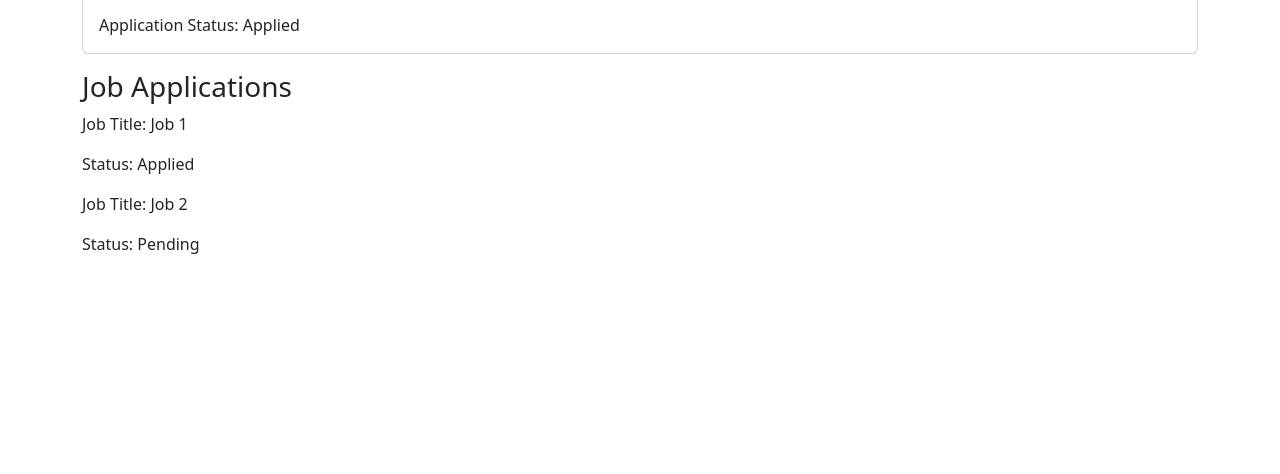
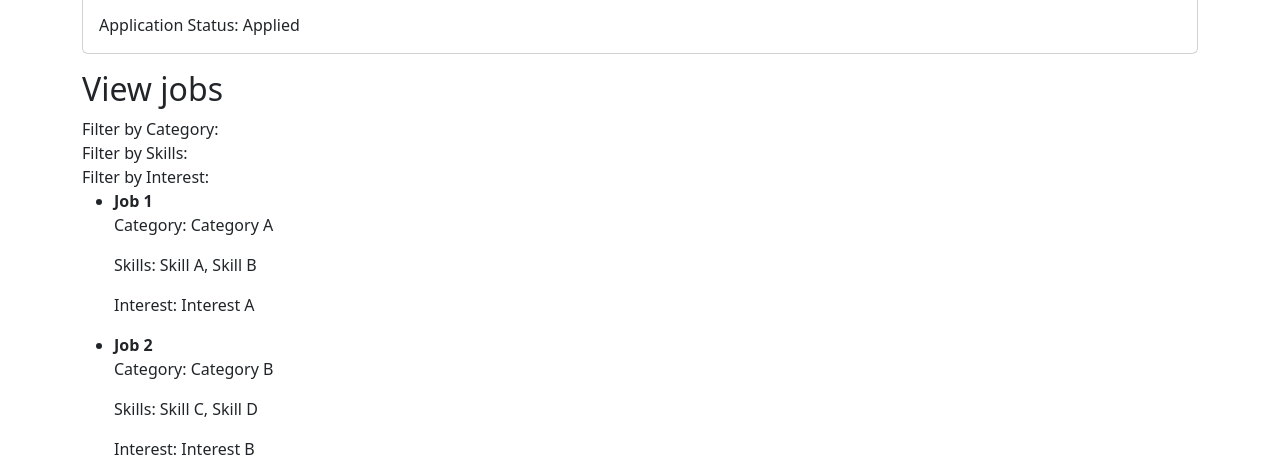
Before and after one commit to Swahilipot-Hub-Developers/fursa2.0-web, a Next.js app: page /jobseeker/dashboard in a window 1280 px wide. Shown: the part 391-865 px from the top of the page. Before the commit the page ends 800 px from the top, so only its background shows below. Built offline with nearby package versions, Linux system fonts and the light colour scheme.

Commit message:
job filter and application status

```diff
--- a/src/components/jobApplications.js
+++ b/src/components/jobApplications.js
@@ -1,19 +1,36 @@
-// components/JobApplications.js
+// components/JobApplicationsSection.js
 import React from 'react';
+import styled from 'styled-components';
 
-const JobApplications = ({ applications }) => {
+const JobApplicationsSectionWrapper = styled.div`
+  /* Add your JobApplicationsSection styles here */
+`;
+
+const ApplicationList = styled.ul`
+  /* Add application list styles here */
+`;
+
+const ApplicationItem = styled.li`
+  /* Add application item styles here */
+`;
+
+const JobApplicationsSection = ({ applications }) => {
   return (
-    <div>
-      <h3>Job Applications</h3>
-      {applications.map((application, index) => (
-        <div key={index}>
-          <p>Job Title: {application.jobTitle}</p>
-          <p>Status: {application.status}</p>
-          {/* Add more details or actions if needed */}
-        </div>
-      ))}
-    </div>
+    <JobApplicationsSectionWrapper>
+      <h2>View job applications and their status</h2>
+
+      {/* Display application list */}
+      <ApplicationList>
+        {applications.map((application) => (
+          <ApplicationItem key={application.jobTitle}>
+            <strong>{application.jobTitle}</strong>
+            <p>Status: {application.status}</p>
+            {/* Add more application details as needed */}
+          </ApplicationItem>
+        ))}
+      </ApplicationList>
+    </JobApplicationsSectionWrapper>
   );
 };
 
-export default JobApplications;
+export default JobApplicationsSection;
--- /dev/null
+++ b/src/components/jobSection.js
@@ -0,0 +1,58 @@
+// components/JobSection.js
+import React from 'react';
+import styled from 'styled-components';
+
+const JobSectionWrapper = styled.div`
+  /* Add your JobSection styles here */
+`;
+
+const FilterContainer = styled.div`
+  /* Add filter styles here */
+`;
+
+const JobList = styled.ul`
+  /* Add job list styles here */
+`;
+
+const JobItem = styled.li`
+  /* Add job item styles here */
+`;
+
+const JobSection = ({ jobs }) => {
+  // Add filtering logic here
+
+  return (
+    <JobSectionWrapper>
+      <h2>View jobs</h2>
+
+      {/* Add filter options here */}
+      <FilterContainer>
+        <label>Filter by Category:</label>
+        {/* Add category filter dropdown or input field */}
+      </FilterContainer>
+      <FilterContainer>
+        <label>Filter by Skills:</label>
+        {/* Add skills filter dropdown or input field */}
+      </FilterContainer>
+      <FilterContainer>
+        <label>Filter by Interest:</label>
+        {/* Add interest filter dropdown or input field */}
+      </FilterContainer>
+
+      {/* Display job list */}
+      <JobList>
+        {jobs.map((job) => (
+          <JobItem key={job.title}>
+            <strong>{job.title}</strong>
+            <p>Category: {job.category}</p>
+            <p>Skills: {job.skills.join(', ')}</p>
+            <p>Interest: {job.interest}</p>
+            {/* Add more job details as needed */}
+          </JobItem>
+        ))}
+      </JobList>
+    </JobSectionWrapper>
+  );
+};
+
+export default JobSection;
--- a/src/pages/jobseeker/dashboard.js
+++ b/src/pages/jobseeker/dashboard.js
@@ -1,10 +1,32 @@
 // pages/jobseeker/dashboard.js
 import React from "react";
+import styled from "styled-components";
 import JobView from "../../components/jobView";
-import JobApplications from "../../components/jobApplications";
+import JobSection from "../../components/JobSection";
+import JobApplicationsSection from "../../components/JobApplicationsSection";
+
+const DashboardWrapper = styled.div`
+  /* Add your Dashboard styles here */
+`;
 
 const Dashboard = () => {
-  // Mock job applications data
+  // Mock data
+  const mockJobs = [
+    {
+      title: "Job 1",
+      category: "Category A",
+      skills: ["Skill A", "Skill B"],
+      interest: "Interest A",
+    },
+    {
+      title: "Job 2",
+      category: "Category B",
+      skills: ["Skill C", "Skill D"],
+      interest: "Interest B",
+    },
+    // Add more mock jobs as needed
+  ];
+
   const mockJobApplications = [
     { jobTitle: "Job 1", status: "Applied" },
     { jobTitle: "Job 2", status: "Pending" },
@@ -12,11 +34,12 @@ const Dashboard = () => {
   ];
 
   return (
-    <div>
+    <DashboardWrapper>
       <h1>Welcome to your dashboard!</h1>
       <JobView />
-      <JobApplications applications={mockJobApplications} />
-    </div>
+      <JobSection jobs={mockJobs} />
+      <JobApplicationsSection applications={mockJobApplications} />
+    </DashboardWrapper>
   );
 };
 
```
